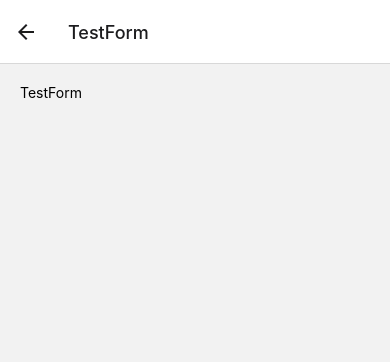
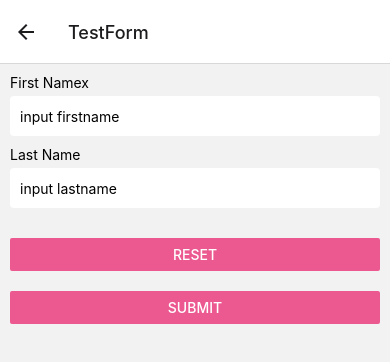
Before and after one commit to radenlarko/ReactNativeTS, a React Native app: screen /TestForm in a window 390 px wide. Shown: the top 362 px of the page. Built offline with nearby package versions, Linux system fonts and the light colour scheme; no server answers.

Commit message:
Install and setup react-hook-form Create component MyTextInput

```diff
--- a/package.json
+++ b/package.json
@@ -16,6 +16,7 @@
     "@tanstack/react-query": "^4.2.1",
     "axios": "^0.27.2",
     "react": "18.0.0",
+    "react-hook-form": "^7.34.2",
     "react-native": "0.69.4",
     "react-native-safe-area-context": "^4.3.3",
     "react-native-screens": "^3.16.0"
--- /dev/null
+++ b/src/components/MyTextInput.tsx
@@ -0,0 +1,40 @@
+import React, {forwardRef} from 'react';
+import {TextInput, TextInputProps, StyleSheet, View, Text} from 'react-native';
+
+interface MyInputProps extends TextInputProps {
+  label: string;
+  onError?: boolean;
+  errorMessage?: string;
+}
+
+type Ref = React.LegacyRef<TextInput>;
+
+const MyTextInput = forwardRef(
+  ({label, onError, errorMessage, ...rest}: MyInputProps, ref: Ref) => {
+    return (
+      <View style={styles.container}>
+        <Text style={styles.label}>{label}</Text>
+        <TextInput ref={ref} style={styles.input} {...rest} />
+        {onError && <Text style={{color: 'red'}}>{errorMessage}</Text>}
+      </View>
+    );
+  },
+);
+
+export default MyTextInput;
+
+const styles = StyleSheet.create({
+  container: {
+    marginBottom: 10,
+  },
+  input: {
+    backgroundColor: 'white',
+    borderColor: 'none',
+    height: 40,
+    padding: 10,
+    borderRadius: 4,
+  },
+  label: {
+    marginBottom: 5,
+  },
+});
--- a/src/components/index.ts
+++ b/src/components/index.ts
@@ -1,5 +1,6 @@
 import LoadingIndicator from './LoadingIndicator';
 import ErrorMessage from './ErrorMessage';
 import Divider from './Divider';
+import MyTextInput from './MyTextInput';
 
-export {LoadingIndicator, ErrorMessage, Divider};
+export {LoadingIndicator, ErrorMessage, Divider, MyTextInput};
--- a/src/screens/TestForm/index.tsx
+++ b/src/screens/TestForm/index.tsx
@@ -1,10 +1,102 @@
-import {StyleSheet, Text, View} from 'react-native';
 import React from 'react';
+import {View, StyleSheet, Button, StatusBar} from 'react-native';
+import {
+  useForm,
+  SubmitHandler,
+  Controller,
+  RegisterOptions,
+} from 'react-hook-form';
+import {MyTextInput} from '../../components';
+
+interface Inputs {
+  firstName: string;
+  lastName: string;
+}
+
+interface Rules {
+  firstName: RegisterOptions;
+  lastName: RegisterOptions;
+}
+
+const defaultValues: Inputs = {
+  firstName: '',
+  lastName: '',
+};
+
+const rules: Rules = {
+  firstName: {
+    required: 'First name tidak boleh kosong',
+    minLength: {value: 5, message: 'First name minimal 5 karakter'},
+  },
+  lastName: {required: 'Nama belakang tidak boleh kosong'},
+};
 
 const TestForm = () => {
+  const {
+    handleSubmit,
+    control,
+    reset,
+    formState: {errors},
+  } = useForm<Inputs>({
+    defaultValues,
+  });
+
+  const onSubmit: SubmitHandler<Inputs> = data => {
+    console.log(data);
+  };
+
+  console.log('errors', errors);
+
   return (
     <View style={styles.container}>
-      <Text>TestForm</Text>
+      <Controller
+        control={control}
+        render={({field: {onChange, onBlur, value}}) => (
+          <MyTextInput
+            label="First Namex"
+            placeholder="input firstname"
+            onBlur={onBlur}
+            onChangeText={value => onChange(value)}
+            value={value}
+            onError={errors.firstName ? true : false}
+            errorMessage={errors.firstName?.message}
+          />
+        )}
+        name="firstName"
+        rules={rules.firstName}
+      />
+      <Controller
+        control={control}
+        render={({field: {onChange, onBlur, value}}) => (
+          <MyTextInput
+            label="Last Name"
+            placeholder="input lastname"
+            onBlur={onBlur}
+            onChangeText={value => onChange(value)}
+            value={value}
+            onError={errors.lastName ? true : false}
+            errorMessage={errors.lastName?.message}
+          />
+        )}
+        name="lastName"
+        rules={rules.lastName}
+      />
+      <View style={styles.button}>
+        <Button
+          title="Reset"
+          onPress={() => {
+            reset({...defaultValues});
+          }}
+          color="#ec5990"
+        />
+      </View>
+      <View style={styles.button}>
+        <Button
+          title="Submit"
+          onPress={handleSubmit(onSubmit)}
+          color="#ec5990"
+        />
+      </View>
     </View>
   );
 };
@@ -12,8 +104,12 @@ const TestForm = () => {
 export default TestForm;
 
 const styles = StyleSheet.create({
+  button: {
+    marginTop: 20,
+  },
   container: {
     flex: 1,
-    padding: 20,
+    paddingTop: StatusBar.currentHeight,
+    padding: 10,
   },
 });
```
Also changed, not shown: 1 other file (tests, documents, lock files or other folders).
